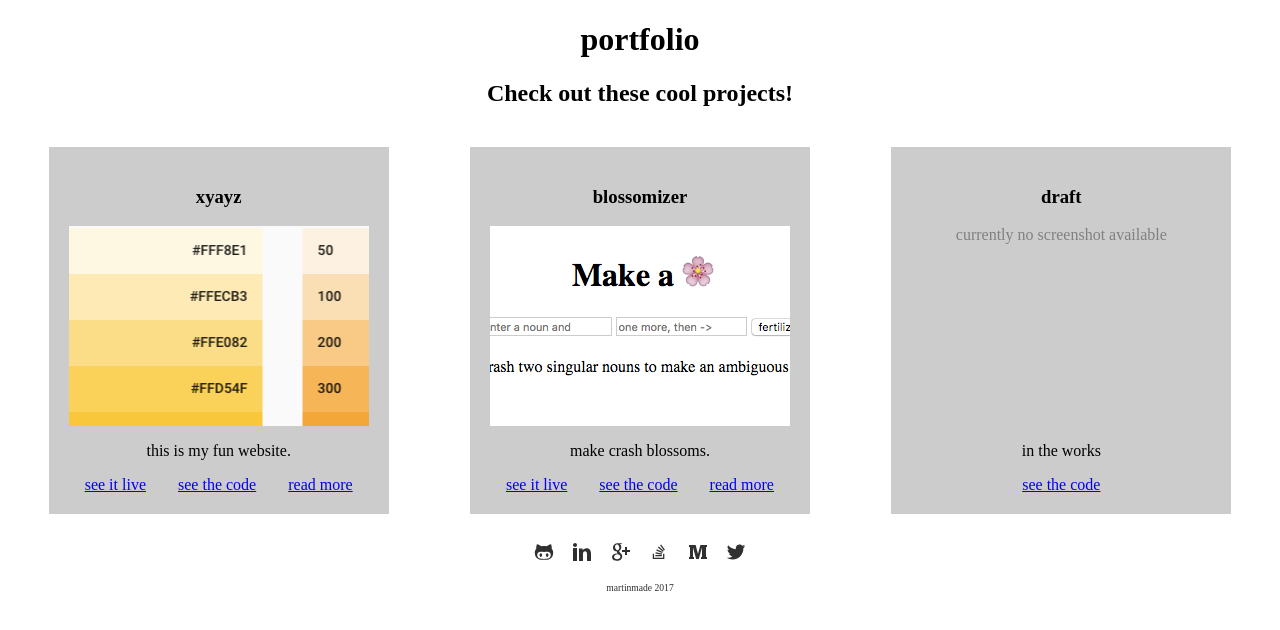
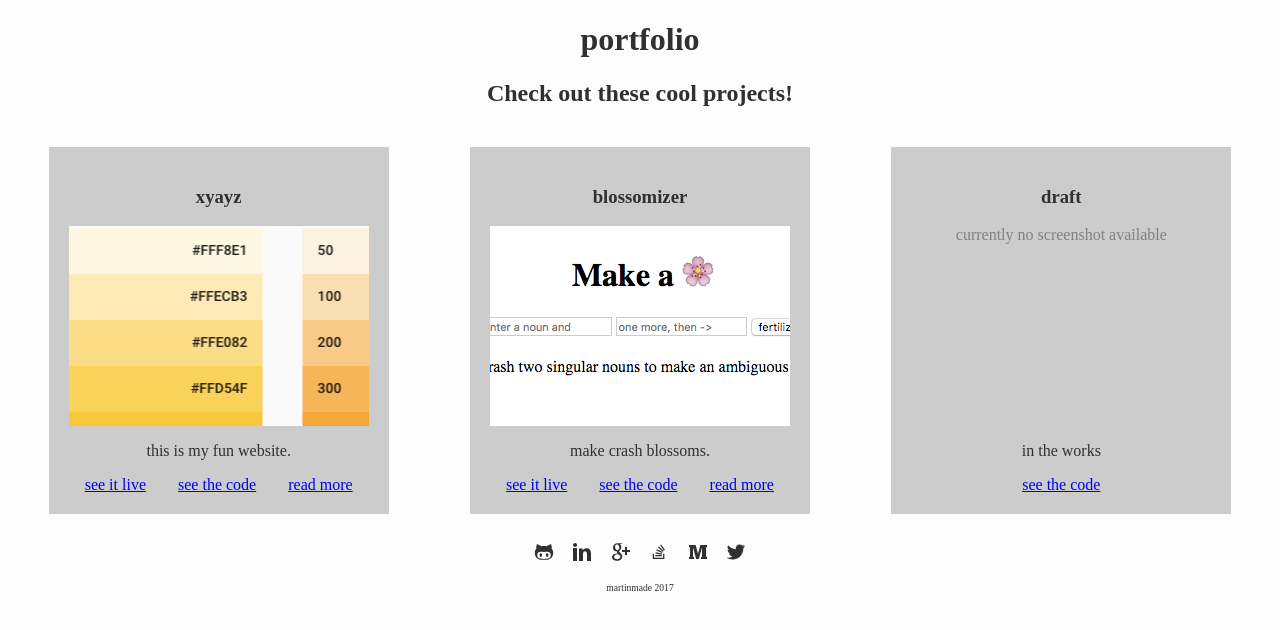
Before and after one commit to martin-martin/portfolio, a Flask app: page /portfolio in a window 1280 px wide. Shown: the top 630 px of the page. Run offline with Flask 2, Linux system fonts and the light colour scheme.

Commit message:
style: improve base contrast

```diff
--- a/static/styles/style.css
+++ b/static/styles/style.css
@@ -1,5 +1,7 @@
 body {
   text-align: center;
+  background-color: #fdfdfd;
+  color: #303030;
 }
 
 .portfolio {
@@ -11,7 +13,7 @@ body {
 .project {
   margin: 20px;
   padding: 20px;
-  background-color: #ccc
+  background-color: #ccc;
 }
 
 .project-links {
@@ -33,7 +35,7 @@ body {
 
 footer {
   font-size: 0.6em;
-  color: #303030
+  color: #303030;
 }
 
 .icon {
```
